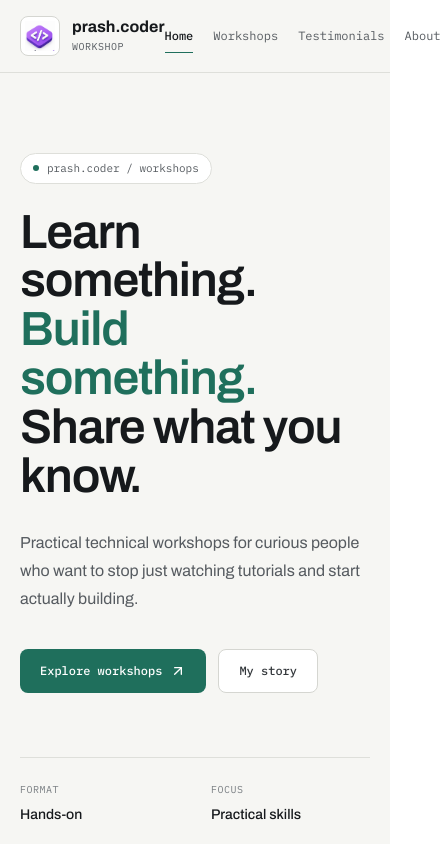
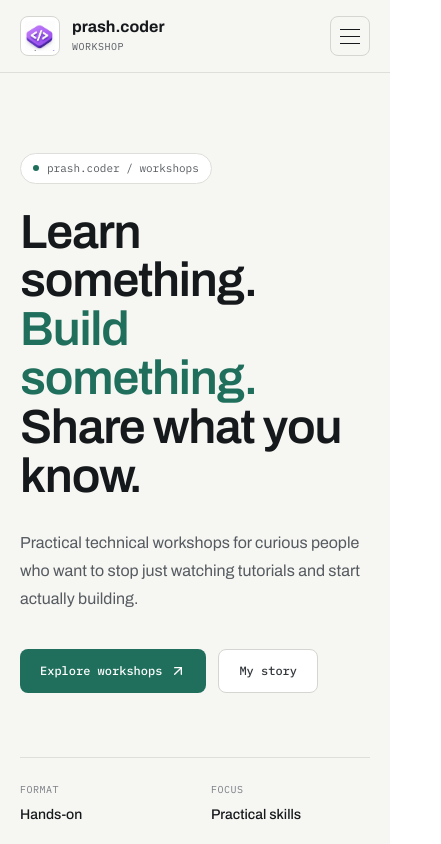
Before and after one commit to prashant-g0/prash-coder-workshops, a Next.js app: page / in a window 390 px wide. Shown: the top 844 px of the page, 441 px wide, since content can reach past the window. Built offline with nearby package versions, Linux system fonts and the light colour scheme.

Commit message:
add hamburger menu

```diff
--- a/components/Navbar.tsx
+++ b/components/Navbar.tsx
@@ -3,6 +3,7 @@
 import Link from "next/link";
 import Image from "next/image";
 import { usePathname } from "next/navigation";
+import { useState } from "react";
 import { Archivo, IBM_Plex_Mono } from "next/font/google";
 
 const archivo = Archivo({
@@ -26,19 +27,21 @@ const links = [
 
 export default function Navbar() {
   const pathname = usePathname();
+  const [isMenuOpen, setIsMenuOpen] = useState(false);
 
   return (
     <header
       className={`${archivo.variable} ${mono.variable} border-b border-[#DEDFDA] bg-[#F6F6F3]`}
     >
-      <nav className="mx-auto flex w-full max-w-7xl items-center justify-between px-5 py-4 sm:px-8 lg:px-12">
+      <nav className="mx-auto w-full max-w-7xl px-5 py-4 sm:px-8 lg:px-12">
+        <div className="flex items-center justify-between">
           {/* Logo */}
           <Link
             href="/"
             className="flex items-center gap-3"
             aria-label="prash.coder Workshop home"
+            onClick={() => setIsMenuOpen(false)}
           >
-          {/* Logo placeholder */}
             <div className="relative flex h-10 w-10 shrink-0 items-center justify-center overflow-hidden rounded-lg border border-[#D5D6D1] bg-white">
               <Image
                 src="/icons/logo.png"
@@ -52,15 +55,14 @@ export default function Navbar() {
               <p className="font-[family-name:var(--font-sans)] text-[16px] font-bold leading-none text-[#16191C]">
                 prash.coder
               </p>
-
               <p className="mt-1 font-[family-name:var(--font-mono)] text-[10px] uppercase tracking-wider text-[#565B60]">
                 Workshop
               </p>
             </div>
           </Link>
 
-        {/* Navigation */}
-        <div className="flex items-center gap-x-5 font-[family-name:var(--font-mono)] text-[12px] sm:gap-x-7 sm:text-[13px]">
+          {/* Desktop Navigation */}
+          <div className="hidden items-center gap-x-5 font-[family-name:var(--font-mono)] text-[12px] sm:gap-x-7 sm:text-[13px] md:flex">
             {links.map((link) => {
               const isActive = pathname === link.href;
 
@@ -83,6 +85,66 @@ export default function Navbar() {
               );
             })}
           </div>
+
+          {/* Hamburger Button */}
+          <button
+            type="button"
+            className="flex h-10 w-10 items-center justify-center rounded-lg border border-[#D5D6D1] text-[#16191C] transition hover:bg-white md:hidden"
+            onClick={() => setIsMenuOpen(!isMenuOpen)}
+            aria-label={isMenuOpen ? "Close menu" : "Open menu"}
+            aria-expanded={isMenuOpen}
+          >
+            <div className="flex w-5 flex-col gap-1.5">
+              <span
+                className={`h-px w-full bg-[#16191C] transition-transform duration-200 ${
+                  isMenuOpen ? "translate-y-[4px] rotate-45" : ""
+                }`}
+              />
+              <span
+                className={`h-px w-full bg-[#16191C] transition-opacity duration-200 ${
+                  isMenuOpen ? "opacity-0" : "opacity-100"
+                }`}
+              />
+              <span
+                className={`h-px w-full bg-[#16191C] transition-transform duration-200 ${
+                  isMenuOpen ? "-translate-y-[4px] -rotate-45" : ""
+                }`}
+              />
+            </div>
+          </button>
+        </div>
+
+        {/* Mobile Navigation */}
+        {isMenuOpen && (
+          <div className="border-t border-[#DEDFDA] pt-4 md:hidden">
+            <div className="flex flex-col font-[family-name:var(--font-mono)] text-[13px]">
+              {links.map((link) => {
+                const isActive = pathname === link.href;
+
+                return (
+                  <Link
+                    key={link.href}
+                    href={link.href}
+                    onClick={() => setIsMenuOpen(false)}
+                    className={`border-b border-[#DEDFDA] py-3 transition last:border-b-0 ${
+                      isActive
+                        ? "font-medium text-[#16191C]"
+                        : "text-[#565B60] hover:text-[#16191C]"
+                    }`}
+                  >
+                    <div className="flex items-center justify-between">
+                      <span>{link.label}</span>
+
+                      {isActive && (
+                        <span className="h-1.5 w-1.5 rounded-full bg-[#1F6F5C]" />
+                      )}
+                    </div>
+                  </Link>
+                );
+              })}
+            </div>
+          </div>
+        )}
       </nav>
     </header>
   );
```
Lines whose indentation alone changed are shown as unchanged.
